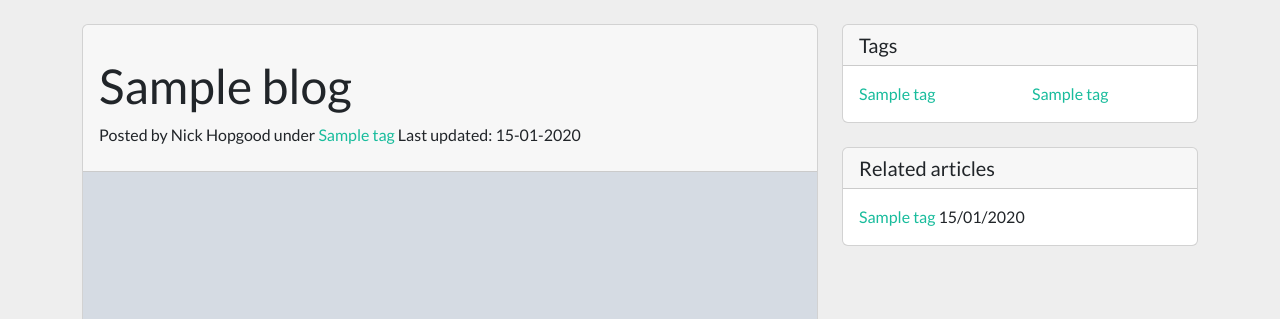
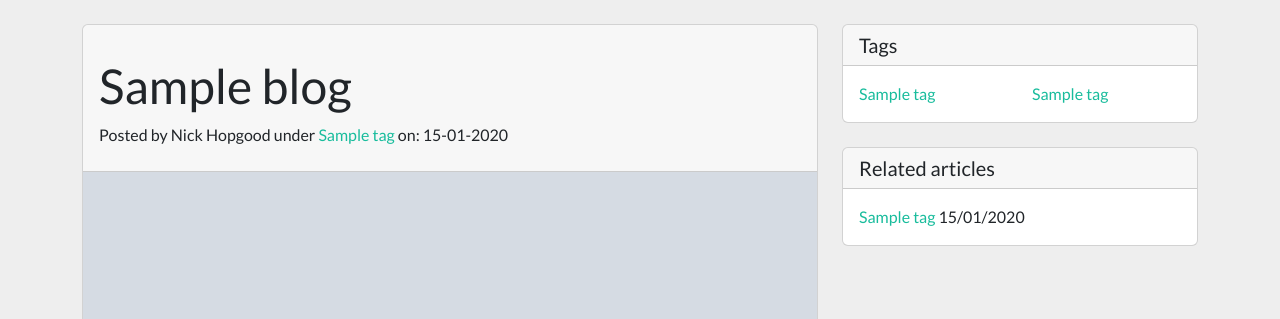
Before and after one commit to SirHoppington/sirbloggington, a Python web app: template flask-image/app/templates/blog_post.html in a window 1280 px wide. Shown: the part 82-401 px from the top of the page. Run offline with Jinja, Linux system fonts and the light colour scheme; the template is opened without the code that fills it: most values are stand-ins (such as "Sample title", 1, 10 or a date in 2020); grey boxes marked "Sample" are stand-in pictures; some libraries are stand-ins or nearby versions.

Commit message:
Blog created at time amended.

```diff
--- a/flask-image/app/templates/blog_post.html
+++ b/flask-image/app/templates/blog_post.html
@@ -12,7 +12,7 @@
 	  <div class="col-lg-8">
           <div class="card my-4 box-shadow h-md-250">
               <div class="card-header"> <br> <h1> {{ blog.title }} </h1>
-                  <p> Posted by Nick Hopgood under {%  for tag in query_tags %} <a href={{ url_for('blogs.get_tags', tag=tag.name) }}>{{ tag.name }}</a> {% if not loop.last %}, {% endif %}{% endfor %} Last updated: {{ blog.created_at.strftime('%d-%m-%Y') }}</p>
+                  <p> Posted by Nick Hopgood under {%  for tag in query_tags %} <a href={{ url_for('blogs.get_tags', tag=tag.name) }}>{{ tag.name }}</a> {% if not loop.last %}, {% endif %}{% endfor %} on: {{ blog.created_at.strftime('%d-%m-%Y') }}</p>
                   </div>
                   <img class="img-fluid" src="{{url_for('static', filename='imgs/'+blog.feature_image) }}" alt="">
               <br>
```
